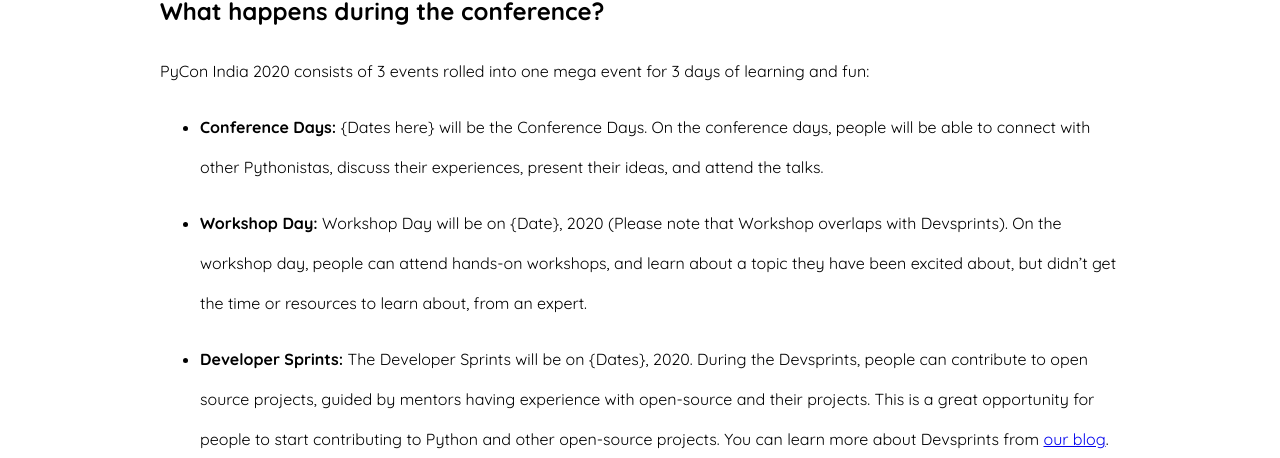
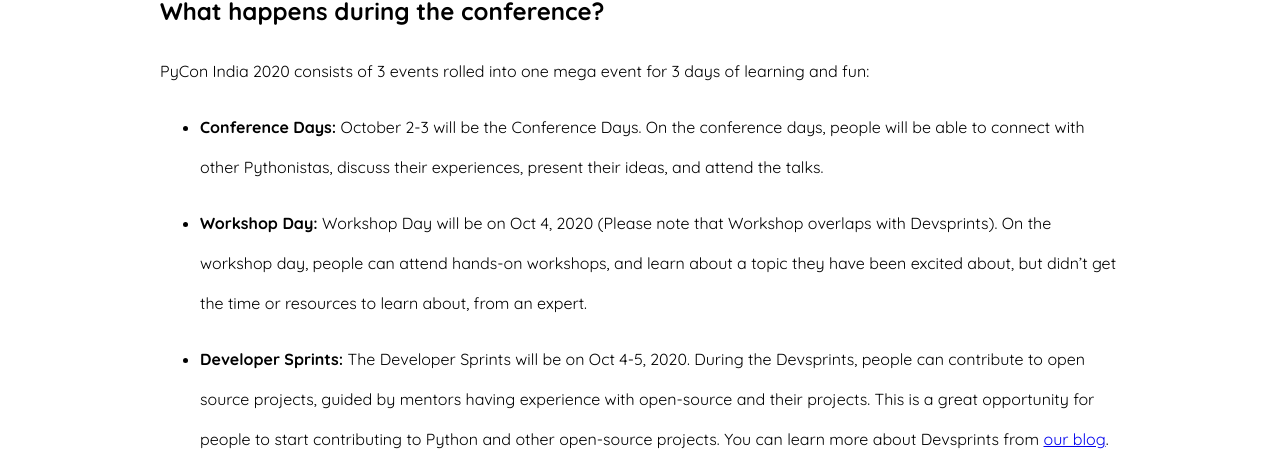
Before and after one commit to pythonindia/inpycon2020, a Jekyll site: the page built from about.md, in a window 1280 px wide. Shown: the part 514-972 px from the top of the page. Built offline with Jekyll 4.4.1, drawn with Linux system fonts in a browser that asks for light colours.

Commit message:
Updated the conference day dates

```diff
--- a/about.md
+++ b/about.md
@@ -15,11 +15,11 @@
 
 PyCon India 2020 consists of 3 events rolled into one mega event for 3 days of learning and fun:
 
-* __Conference Days:__ {Dates here} will be the Conference Days. On the conference days, people will be able to connect with other Pythonistas, discuss their experiences, present their ideas, and attend the talks.
+* __Conference Days:__ October 2-3 will be the Conference Days. On the conference days, people will be able to connect with other Pythonistas, discuss their experiences, present their ideas, and attend the talks.
 
-* __Workshop Day:__ Workshop Day will be on {Date}, 2020 (Please note that Workshop overlaps with Devsprints). On the workshop day, people can attend hands-on workshops, and learn about a topic they have been excited about, but didn't get the time or resources to learn about, from an expert.
+* __Workshop Day:__ Workshop Day will be on Oct 4, 2020 (Please note that Workshop overlaps with Devsprints). On the workshop day, people can attend hands-on workshops, and learn about a topic they have been excited about, but didn't get the time or resources to learn about, from an expert.
 
-* __Developer Sprints:__ The Developer Sprints will be on {Dates}, 2020. During the Devsprints, people can contribute to open source projects, guided by mentors having experience with open-source and their projects. This is a great opportunity for people to start contributing to Python and other open-source projects. You can learn more about Devsprints from [our blog](https://in.pycon.org/blog/2019/understanding-devsprints.html).
+* __Developer Sprints:__ The Developer Sprints will be on Oct 4-5, 2020. During the Devsprints, people can contribute to open source projects, guided by mentors having experience with open-source and their projects. This is a great opportunity for people to start contributing to Python and other open-source projects. You can learn more about Devsprints from [our blog](https://in.pycon.org/blog/2019/understanding-devsprints.html).
 
 ## Want to submit a talk/workshop for the conference?
 
```
